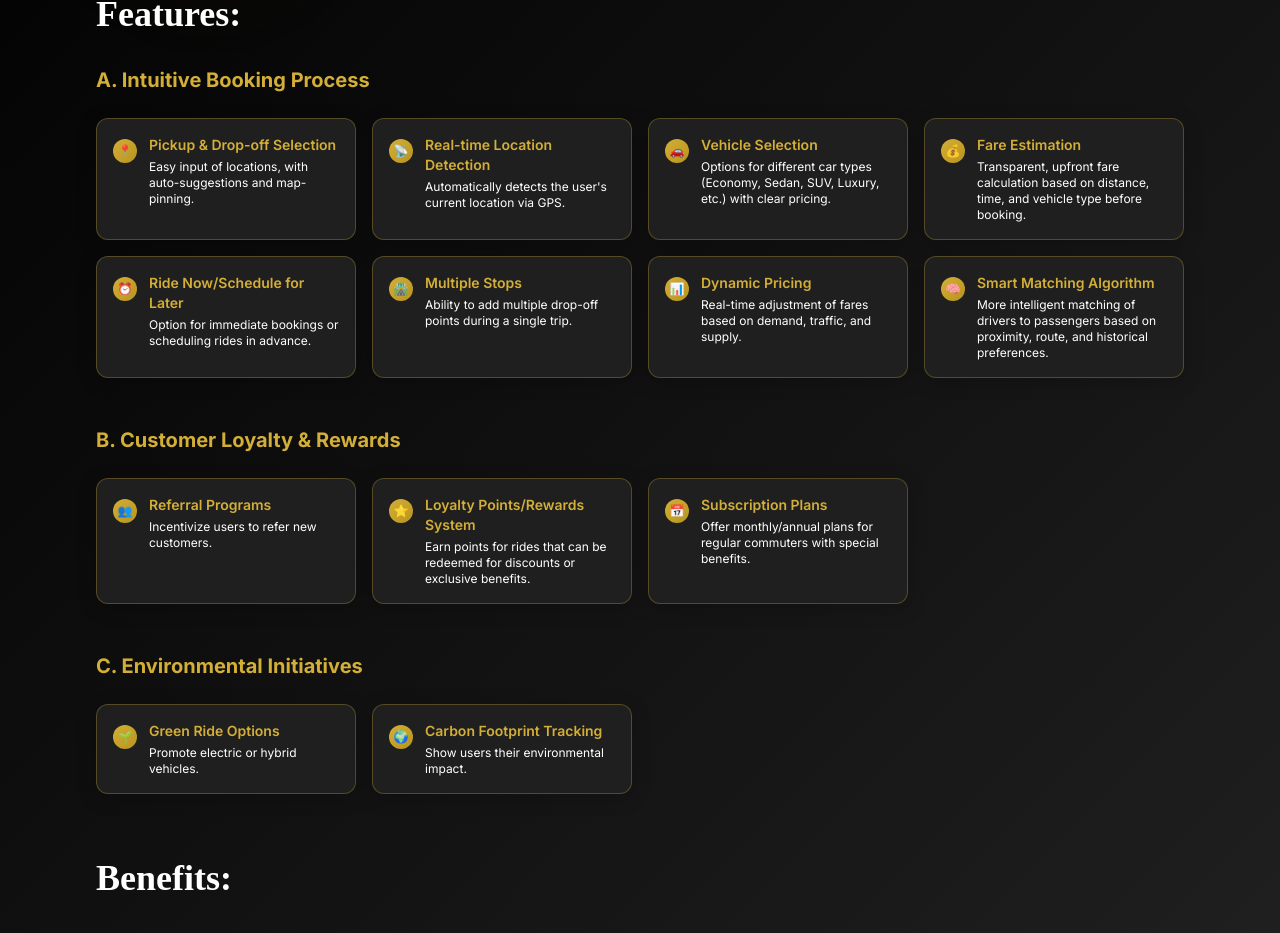
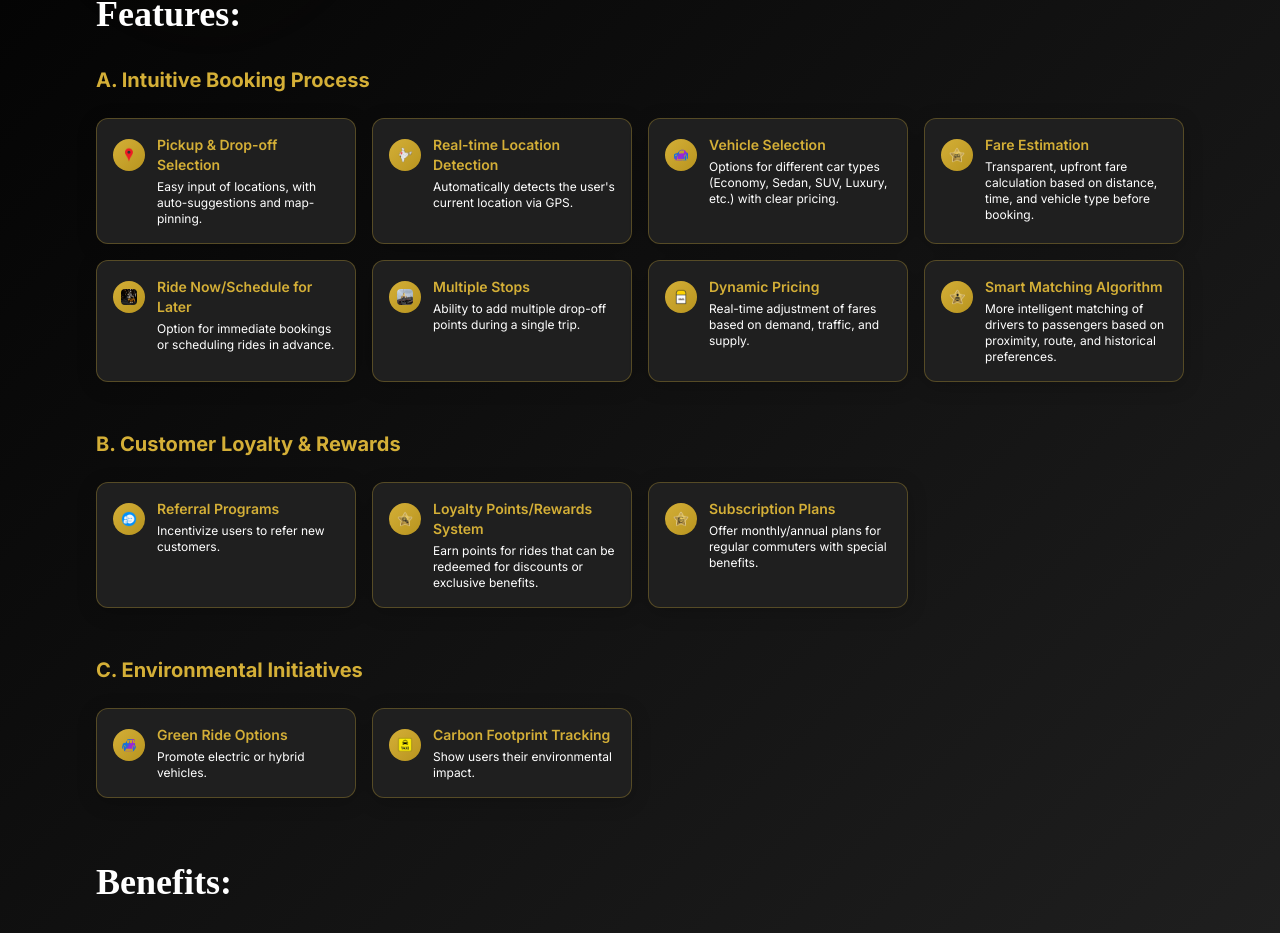
Before and after one commit to Hitesh-malik/cab_service, a Next.js app: page / in a window 1280 px wide. Shown: the part 2186-3119 px from the top of the page. Built offline with nearby package versions, Linux system fonts and the light colour scheme; a web font is replaced by a local one.

Commit message:
features section updated with icons

```diff
--- a/src/components/IntroductionSection.tsx
+++ b/src/components/IntroductionSection.tsx
@@ -1,11 +1,10 @@
 // src/components/IntroductionSection.tsx
 "use client";
 import React from "react";
-import { theme, themeVariants } from "@/styles/theme";
+import Image from "next/image";
+import { theme } from "@/styles/theme";
 
 const IntroductionSection: React.FC = () => {
-  const luxuryTheme = themeVariants.luxury;
-
   return (
     <section
       className="py-16 lg:py-24 relative overflow-hidden"
@@ -57,7 +56,7 @@ const IntroductionSection: React.FC = () => {
               >
                 PentaCab
               </span>{" "}
-              is more than just a cab service; it's a smart transportation
+              is more than just a cab service; it&apos;s a smart transportation
               solution that simplifies your travel using advanced technology.
               From our user-friendly mobile app to our GPS-enabled vehicles,
               PentaCab ensures that every journey is smooth and efficient. We
@@ -112,17 +111,18 @@ const IntroductionSection: React.FC = () => {
                 >
                   <div className="flex items-start space-x-3">
                     <div
-                      className="w-6 h-6 rounded-full flex items-center justify-center flex-shrink-0 mt-1"
+                      className="w-8 h-8 rounded-full flex items-center justify-center flex-shrink-0 mt-1"
                       style={{
                         background: theme.gradients.gold,
                       }}
                     >
-                      <span
-                        className="font-bold text-xs"
-                        style={{ color: theme.colors.primary.black }}
-                      >
-                        📍
-                      </span>
+                      <Image
+                        src="/images/contact-icon/address.png"
+                        alt="Location"
+                        width={16}
+                        height={16}
+                        className="w-4 h-4"
+                      />
                     </div>
                     <div>
                       <p
@@ -160,17 +160,18 @@ const IntroductionSection: React.FC = () => {
                 >
                   <div className="flex items-start space-x-3">
                     <div
-                      className="w-6 h-6 rounded-full flex items-center justify-center flex-shrink-0 mt-1"
+                      className="w-8 h-8 rounded-full flex items-center justify-center flex-shrink-0 mt-1"
                       style={{
                         background: theme.gradients.gold,
                       }}
                     >
-                      <span
-                        className="font-bold text-xs"
-                        style={{ color: theme.colors.primary.black }}
-                      >
-                        📡
-                      </span>
+                      <Image
+                        src="/images/number-speak/map.png"
+                        alt="GPS Location"
+                        width={16}
+                        height={16}
+                        className="w-4 h-4"
+                      />
                     </div>
                     <div>
                       <p
@@ -180,8 +181,8 @@ const IntroductionSection: React.FC = () => {
                         Real-time Location Detection
                       </p>
                       <p className="text-xs">
-                        Automatically detects the user's current location via
-                        GPS.
+                        Automatically detects the user&apos;s current location
+                        via GPS.
                       </p>
                     </div>
                   </div>
@@ -208,17 +209,18 @@ const IntroductionSection: React.FC = () => {
                 >
                   <div className="flex items-start space-x-3">
                     <div
-                      className="w-6 h-6 rounded-full flex items-center justify-center flex-shrink-0 mt-1"
+                      className="w-8 h-8 rounded-full flex items-center justify-center flex-shrink-0 mt-1"
                       style={{
                         background: theme.gradients.gold,
                       }}
                     >
-                      <span
-                        className="font-bold text-xs"
-                        style={{ color: theme.colors.primary.black }}
-                      >
-                        🚗
-                      </span>
+                      <Image
+                        src="/images/car-result/title-icons/sedan.png"
+                        alt="Vehicle Selection"
+                        width={16}
+                        height={16}
+                        className="w-4 h-4"
+                      />
                     </div>
                     <div>
                       <p
@@ -256,17 +258,18 @@ const IntroductionSection: React.FC = () => {
                 >
                   <div className="flex items-start space-x-3">
                     <div
-                      className="w-6 h-6 rounded-full flex items-center justify-center flex-shrink-0 mt-1"
+                      className="w-8 h-8 rounded-full flex items-center justify-center flex-shrink-0 mt-1"
                       style={{
                         background: theme.gradients.gold,
                       }}
                     >
-                      <span
-                        className="font-bold text-xs"
-                        style={{ color: theme.colors.primary.black }}
-                      >
-                        💰
-                      </span>
+                      <Image
+                        src="/images/home-stars-icon/transparent-price.png"
+                        alt="Fare Estimation"
+                        width={16}
+                        height={16}
+                        className="w-4 h-4"
+                      />
                     </div>
                     <div>
                       <p
@@ -304,17 +307,18 @@ const IntroductionSection: React.FC = () => {
                 >
                   <div className="flex items-start space-x-3">
                     <div
-                      className="w-6 h-6 rounded-full flex items-center justify-center flex-shrink-0 mt-1"
+                      className="w-8 h-8 rounded-full flex items-center justify-center flex-shrink-0 mt-1"
                       style={{
                         background: theme.gradients.gold,
                       }}
                     >
-                      <span
-                        className="font-bold text-xs"
-                        style={{ color: theme.colors.primary.black }}
-                      >
-                        ⏰
-                      </span>
+                      <Image
+                        src="/images/fast-book/fastbook-header.jpg"
+                        alt="Schedule Ride"
+                        width={16}
+                        height={16}
+                        className="w-4 h-4 rounded"
+                      />
                     </div>
                     <div>
                       <p
@@ -352,17 +356,18 @@ const IntroductionSection: React.FC = () => {
                 >
                   <div className="flex items-start space-x-3">
                     <div
-                      className="w-6 h-6 rounded-full flex items-center justify-center flex-shrink-0 mt-1"
+                      className="w-8 h-8 rounded-full flex items-center justify-center flex-shrink-0 mt-1"
                       style={{
                         background: theme.gradients.gold,
                       }}
                     >
-                      <span
-                        className="font-bold text-xs"
-                        style={{ color: theme.colors.primary.black }}
-                      >
-                        🛣️
-                      </span>
+                      <Image
+                        src="/images/route/image01.jpg"
+                        alt="Multiple Stops"
+                        width={16}
+                        height={16}
+                        className="w-4 h-4 rounded"
+                      />
                     </div>
                     <div>
                       <p
@@ -400,17 +405,18 @@ const IntroductionSection: React.FC = () => {
                 >
                   <div className="flex items-start space-x-3">
                     <div
-                      className="w-6 h-6 rounded-full flex items-center justify-center flex-shrink-0 mt-1"
+                      className="w-8 h-8 rounded-full flex items-center justify-center flex-shrink-0 mt-1"
                       style={{
                         background: theme.gradients.gold,
                       }}
                     >
-                      <span
-                        className="font-bold text-xs"
-                        style={{ color: theme.colors.primary.black }}
-                      >
-                        📊
-                      </span>
+                      <Image
+                        src="/images/number-speak/kilometer.png"
+                        alt="Dynamic Pricing"
+                        width={16}
+                        height={16}
+                        className="w-4 h-4"
+                      />
                     </div>
                     <div>
                       <p
@@ -448,17 +454,18 @@ const IntroductionSection: React.FC = () => {
                 >
                   <div className="flex items-start space-x-3">
                     <div
-                      className="w-6 h-6 rounded-full flex items-center justify-center flex-shrink-0 mt-1"
+                      className="w-8 h-8 rounded-full flex items-center justify-center flex-shrink-0 mt-1"
                       style={{
                         background: theme.gradients.gold,
                       }}
                     >
-                      <span
-                        className="font-bold text-xs"
-                        style={{ color: theme.colors.primary.black }}
-                      >
-                        🧠
-                      </span>
+                      <Image
+                        src="/images/home-stars-icon/experiened-driver.png"
+                        alt="Smart Matching"
+                        width={16}
+                        height={16}
+                        className="w-4 h-4"
+                      />
                     </div>
                     <div>
                       <p
@@ -507,17 +514,18 @@ const IntroductionSection: React.FC = () => {
                 >
                   <div className="flex items-start space-x-3">
                     <div
-                      className="w-6 h-6 rounded-full flex items-center justify-center flex-shrink-0 mt-1"
+                      className="w-8 h-8 rounded-full flex items-center justify-center flex-shrink-0 mt-1"
                       style={{
                         background: theme.gradients.gold,
                       }}
                     >
-                      <span
-                        className="font-bold text-xs"
-                        style={{ color: theme.colors.primary.black }}
-                      >
-                        👥
-                      </span>
+                      <Image
+                        src="/images/number-speak/happy-customer.png"
+                        alt="Referral Programs"
+                        width={16}
+                        height={16}
+                        className="w-4 h-4"
+                      />
                     </div>
                     <div>
                       <p
@@ -554,17 +562,18 @@ const IntroductionSection: React.FC = () => {
                 >
                   <div className="flex items-start space-x-3">
                     <div
-                      className="w-6 h-6 rounded-full flex items-center justify-center flex-shrink-0 mt-1"
+                      className="w-8 h-8 rounded-full flex items-center justify-center flex-shrink-0 mt-1"
                       style={{
                         background: theme.gradients.gold,
                       }}
                     >
-                      <span
-                        className="font-bold text-xs"
-                        style={{ color: theme.colors.primary.black }}
-                      >
-                        ⭐
-                      </span>
+                      <Image
+                        src="/images/home-stars-icon/customer-satisfation.png"
+                        alt="Loyalty Points"
+                        width={16}
+                        height={16}
+                        className="w-4 h-4"
+                      />
                     </div>
                     <div>
                       <p
@@ -602,17 +611,18 @@ const IntroductionSection: React.FC = () => {
                 >
                   <div className="flex items-start space-x-3">
                     <div
-                      className="w-6 h-6 rounded-full flex items-center justify-center flex-shrink-0 mt-1"
+                      className="w-8 h-8 rounded-full flex items-center justify-center flex-shrink-0 mt-1"
                       style={{
                         background: theme.gradients.gold,
                       }}
                     >
-                      <span
-                        className="font-bold text-xs"
-                        style={{ color: theme.colors.primary.black }}
-                      >
-                        📅
-                      </span>
+                      <Image
+                        src="/images/home-stars-icon/customer-support.png"
+                        alt="Subscription Plans"
+                        width={16}
+                        height={16}
+                        className="w-4 h-4"
+                      />
                     </div>
                     <div>
                       <p
@@ -661,17 +671,18 @@ const IntroductionSection: React.FC = () => {
                 >
                   <div className="flex items-start space-x-3">
                     <div
-                      className="w-6 h-6 rounded-full flex items-center justify-center flex-shrink-0 mt-1"
+                      className="w-8 h-8 rounded-full flex items-center justify-center flex-shrink-0 mt-1"
                       style={{
                         background: theme.gradients.gold,
                       }}
                     >
-                      <span
-                        className="font-bold text-xs"
-                        style={{ color: theme.colors.primary.black }}
-                      >
-                        🌱
-                      </span>
+                      <Image
+                        src="/images/car-result/title-icons/suv.png"
+                        alt="Green Ride Options"
+                        width={16}
+                        height={16}
+                        className="w-4 h-4"
+                      />
                     </div>
                     <div>
                       <p
@@ -708,17 +719,18 @@ const IntroductionSection: React.FC = () => {
                 >
                   <div className="flex items-start space-x-3">
                     <div
-                      className="w-6 h-6 rounded-full flex items-center justify-center flex-shrink-0 mt-1"
+                      className="w-8 h-8 rounded-full flex items-center justify-center flex-shrink-0 mt-1"
                       style={{
                         background: theme.gradients.gold,
                       }}
                     >
-                      <span
-                        className="font-bold text-xs"
-                        style={{ color: theme.colors.primary.black }}
-                      >
-                        🌍
-                      </span>
+                      <Image
+                        src="/images/number-speak/taxi-abs.png"
+                        alt="Carbon Footprint"
+                        width={16}
+                        height={16}
+                        className="w-4 h-4"
+                      />
                     </div>
                     <div>
                       <p
@@ -955,8 +967,9 @@ const IntroductionSection: React.FC = () => {
                     </p>
                     <p className="text-xs">
                       Once a booking is confirmed, users receive necessary
-                      details such as the driver's name, mobile number, vehicle
-                      number, and model, to help identify the correct cab.
+                      details such as the driver&apos;s name, mobile number,
+                      vehicle number, and model, to help identify the correct
+                      cab.
                     </p>
                   </div>
                 </div>
@@ -1377,7 +1390,7 @@ const IntroductionSection: React.FC = () => {
                     </p>
                     <p className="text-xs">
                       Through the website, users can directly reach out to
-                      PentaCab's customer support team for any issues or
+                      PentaCab&apos;s customer support team for any issues or
                       queries, ensuring prompt resolution of their concerns.
                     </p>
                   </div>
```
